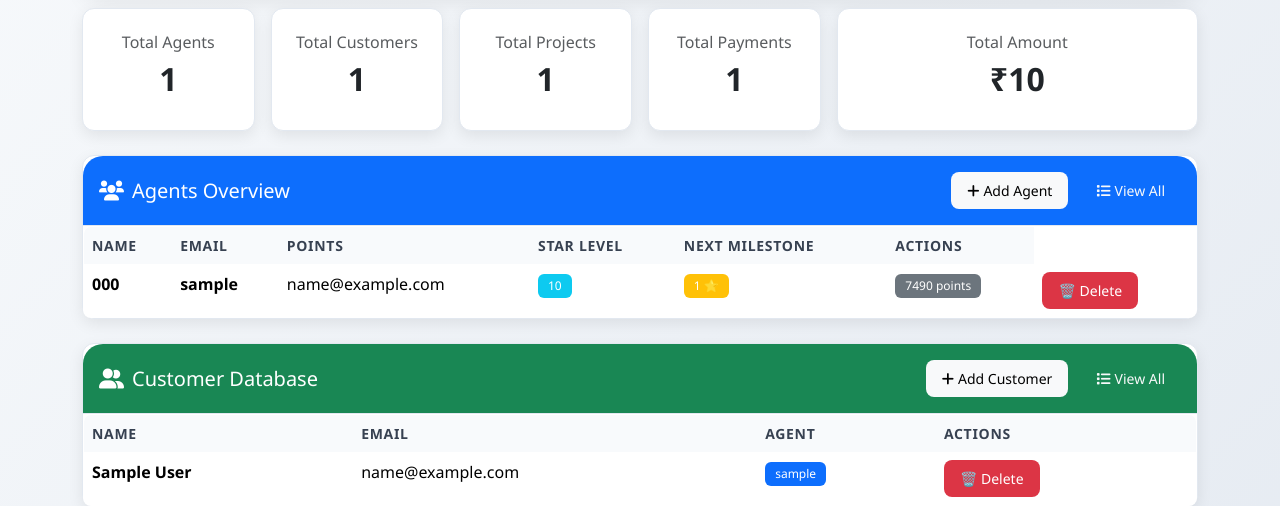
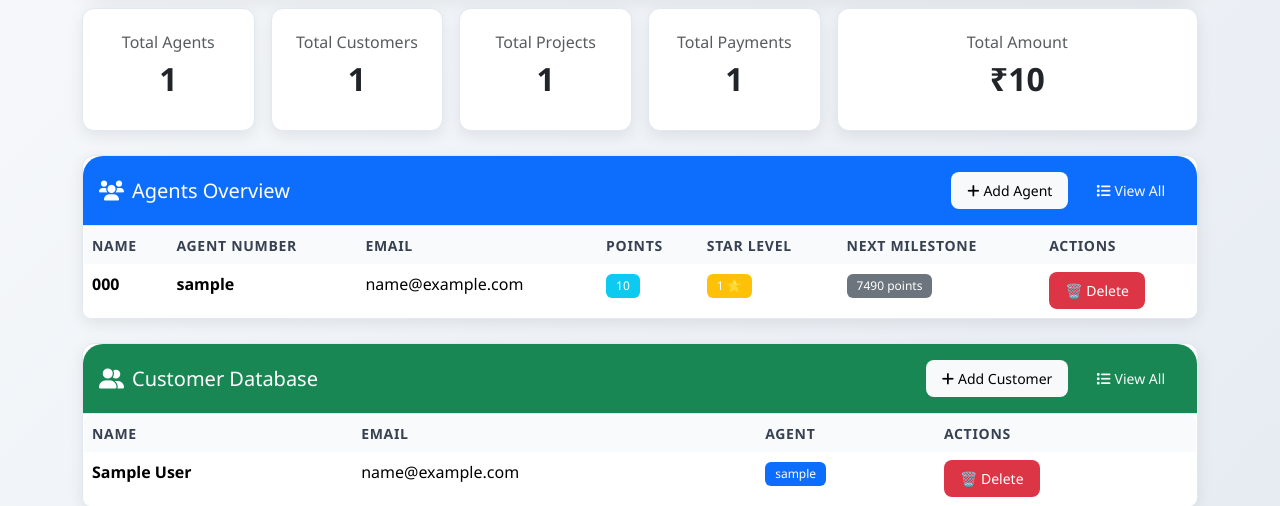
Before and after one commit to Bhavaj/Realestate, a Django app: page /admin-dashboard/ in a window 1280 px wide. Shown: the part 302-808 px from the top of the page. Run offline with Django 5.2, Linux system fonts and the light colour scheme; a user stored in the database is signed in; tables that the repository leaves empty hold one stand-in row (values such as "Sample post"); parts of the project's set-up code (start-up, migrations or seed data) failed here and were passed over.

Commit message:
new changes

```diff
--- a/realestate/templates/admin_dashboard.html
+++ b/realestate/templates/admin_dashboard.html
@@ -175,6 +175,7 @@
                         <thead>
                             <tr>
                                 <th>Name</th>
+                                <th>Agent Number</th>
                                 <th>Email</th>
                                 <th>Points</th>
                                 <th>Star Level</th>
```
